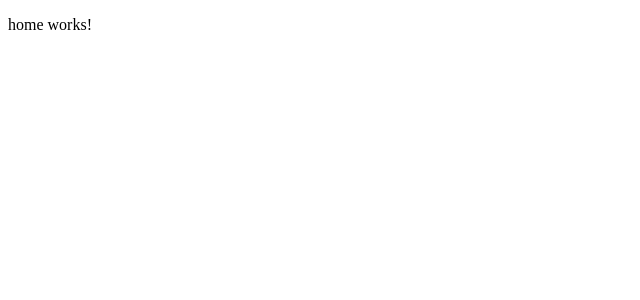
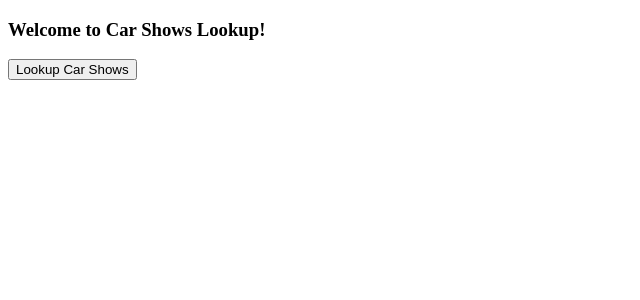
Before and after one commit to yechenchao/angular-app-carshows, an Angular app: page / in a window 1280 px wide. Shown: the top 300 px of the page, without its empty margins (0-640 px from the left). Built offline with nearby package versions, Linux system fonts and the light colour scheme.

Commit message:
Added basic content to home page

```diff
--- a/src/app/home/home.component.html
+++ b/src/app/home/home.component.html
@@ -1,3 +1,2 @@
-<p>
-  home works!
-</p>
+<h3>Welcome to Car Shows Lookup!</h3>
+<button>Lookup Car Shows</button>
```
